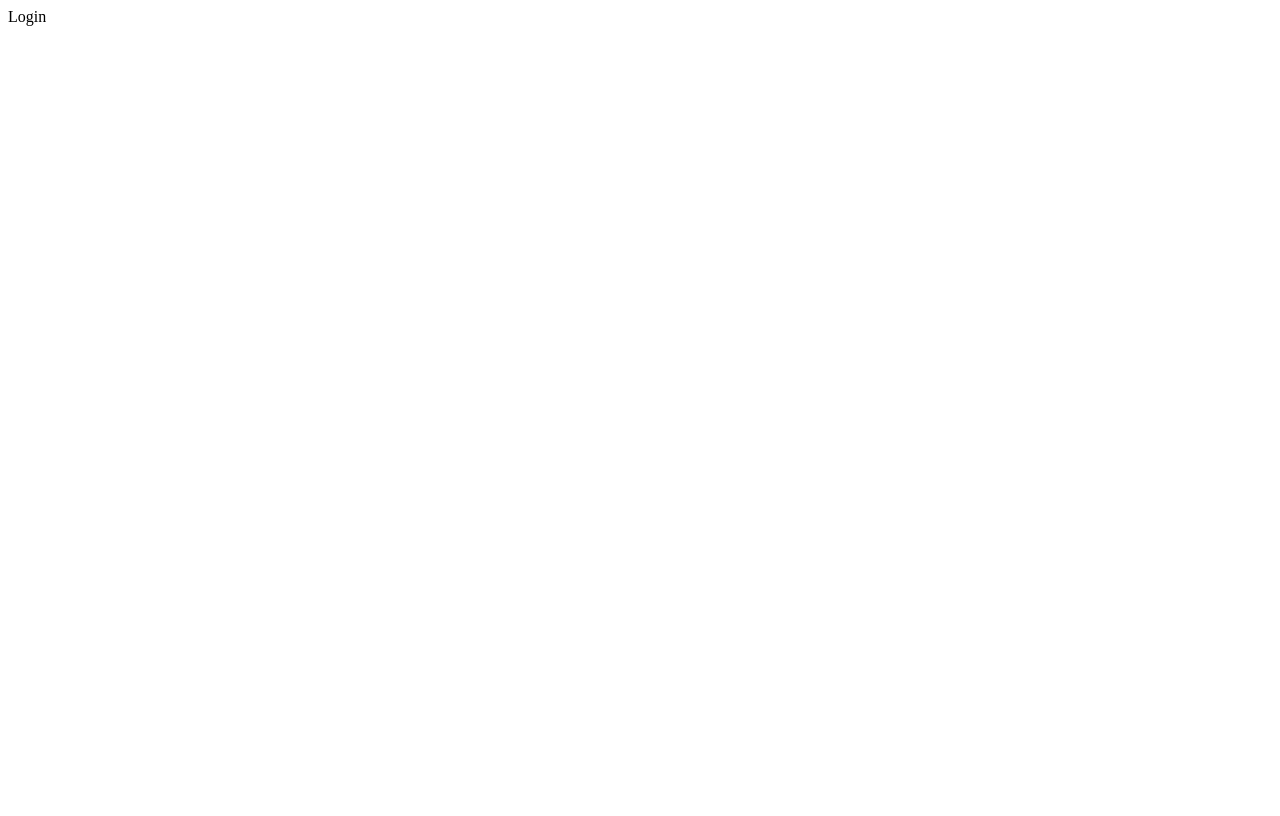
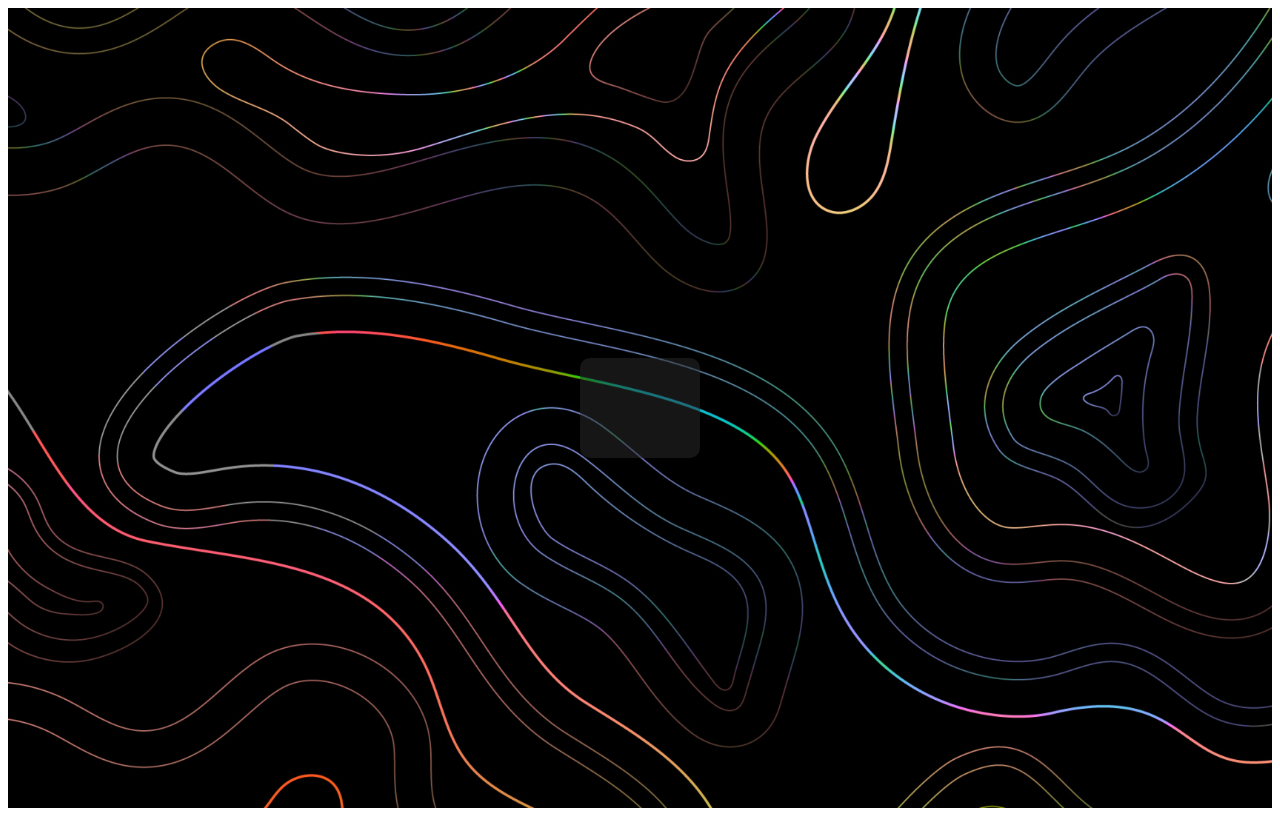
Before and after one commit to aver1ch/R2WithWebInterface, a React (Create React App) app in the folder frontend/web_interface/: page / in a window 1280 px wide. Built offline with nearby package versions, Linux system fonts and the light colour scheme.

Commit message:
Страница Login частично сделана

```diff
--- a/frontend/web_interface/package.json
+++ b/frontend/web_interface/package.json
@@ -36,5 +36,10 @@
       "last 1 firefox version",
       "last 1 safari version"
     ]
+  },
+  "devDependencies": {
+    "@types/react": "^19.2.2",
+    "@types/react-dom": "^19.2.2",
+    "tsx": "^4.20.6"
   }
 }
--- a/frontend/web_interface/src/pages/Login.tsx
+++ b/frontend/web_interface/src/pages/Login.tsx
@@ -1,11 +1,17 @@
 import React from 'react'
-
+import '../styles/App.css'
 type Props = {}
 
 const Login = (props: Props) => {
+  //let login = "сигмен"
+  //let password = "федя";
   return (
-    <div>Login</div>
+    <div className='background-main'>
+        <div className="container">
+            <div className="rectangle-black"></div>
+        </div>
+    </div>
   )
 }
 
-export default Login
+export default Login;
--- a/frontend/web_interface/src/styles/App.css
+++ b/frontend/web_interface/src/styles/App.css
@@ -0,0 +1,20 @@
+.container {
+  display: flex;
+  justify-content: center; /* центр по горизонтали */
+  align-items: center;     /* центр по вертикали */
+  height: 100vh;           /* 100% высоты окна */
+}
+
+.rectangle-black{
+  background-color: #2c2c2c;
+  height: 100px;
+  width: 120px;
+  opacity: 0.5;
+  border-radius: 10px;
+}
+
+.background-main {
+          background-image: url('/public/176037-uzor-fraktalnoe_iskusstvo-dizajn-korichnevyj_cvet-seryj_cvet-1920x1080.jpg');
+          background-repeat: no-repeat;
+          background-size: cover;
+}
```
Also changed, not shown: frontend/web_interface/public/176037-uzor-fraktalnoe_iskusstvo-dizajn-korichnevyj_cvet-seryj_cvet-1920x1080.jpg (added), 1 other file (tests, documents, lock files or other folders).
